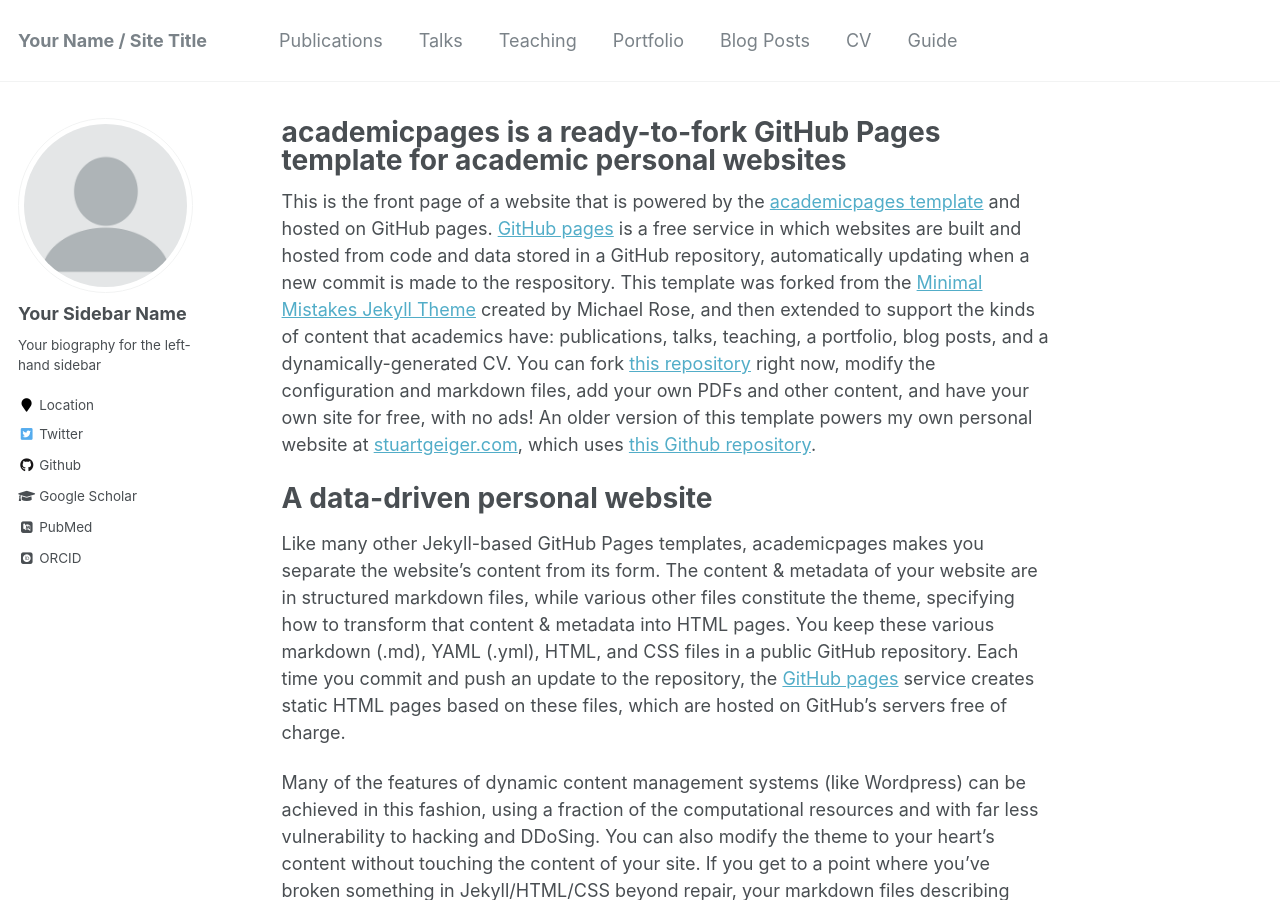
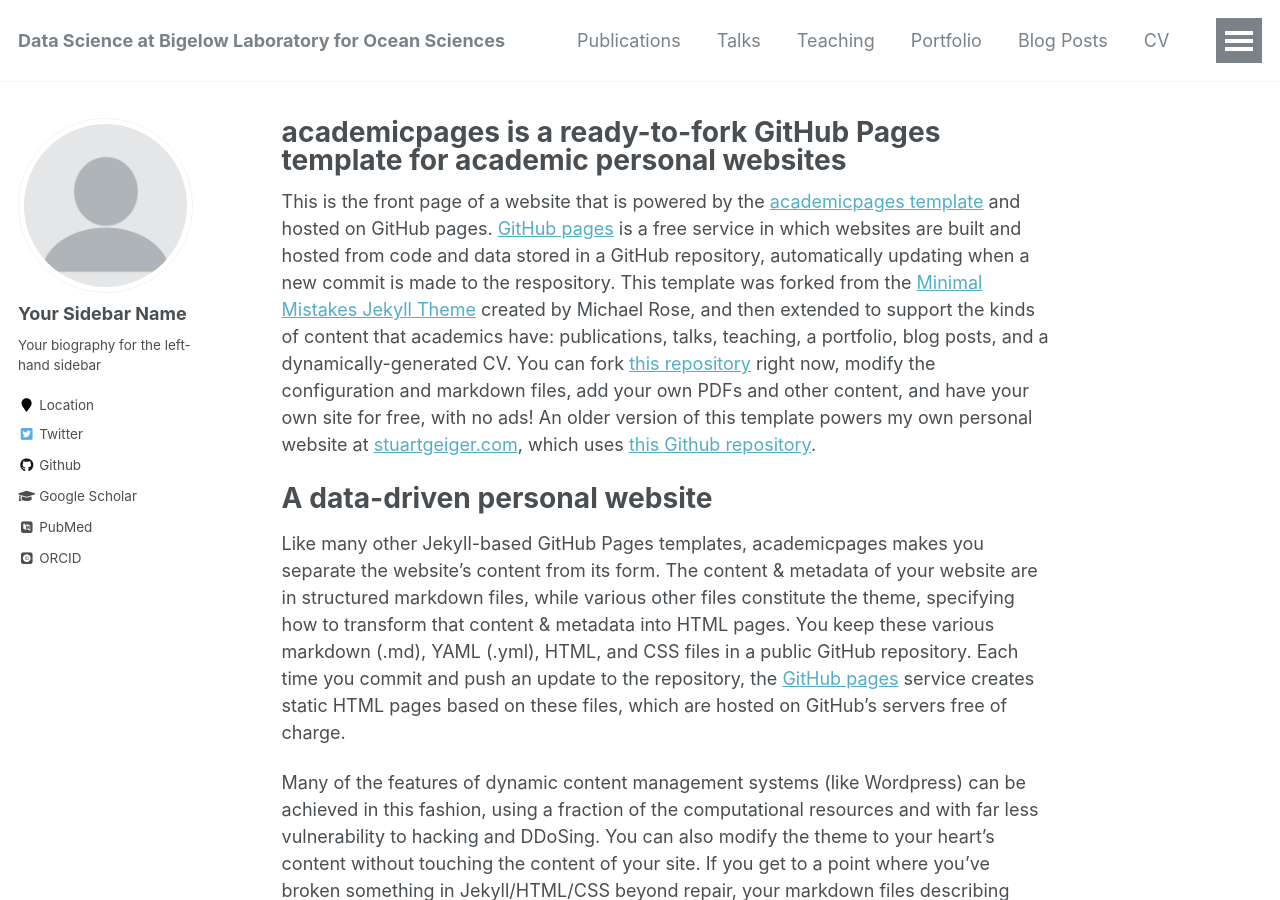
Before and after one commit to BigelowLab/bigelowlab.github.io, a Jekyll site: the page built from _pages/about.md, in a window 1280 px wide and 900 px high. Built offline with Jekyll 4.4.1, drawn with Linux system fonts in a browser that asks for light colours; some web fonts are replaced.

Commit message:
update _config.yml

```diff
--- a/_config.yml
+++ b/_config.yml
@@ -7,13 +7,13 @@
 
 # Site Settings
 locale                   : "en-US"
-title                    : "Your Name / Site Title"
+title                    : "Data Science at Bigelow Laboratory for Ocean Sciences"
 title_separator          : "-"
 name                     : &name "Your Name"
 description              : &description "personal description"
-url                      : https://academicpages.github.io # the base hostname & protocol for your site e.g. "https://mmistakes.github.io"
+url                      : https://bigelowlab.github.io # the base hostname & protocol for your site e.g. "https://mmistakes.github.io"
 baseurl                  : "" # the subpath of your site, e.g. "/blog"
-repository               : "academicpages/academicpages.github.io"
+repository               : "bigelowlab/bigelowlab.github.io"
 teaser                   :  # filename of teaser fallback teaser image placed in /images/, .e.g. "500x300.png"
 breadcrumbs              : false # true, false (default)
 words_per_minute         : 160
```
